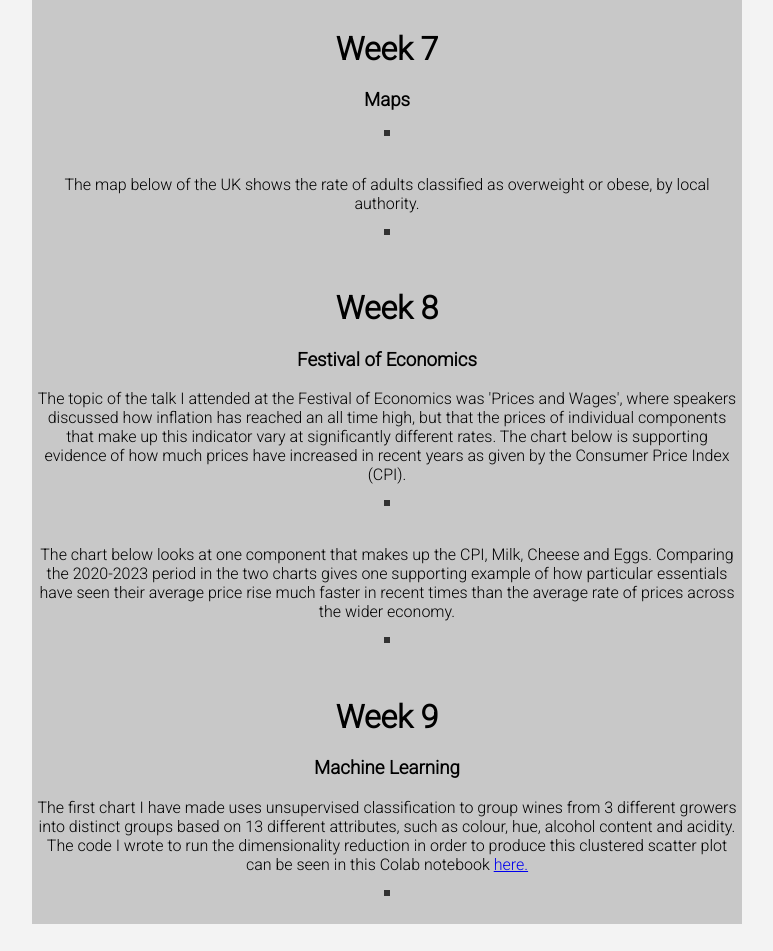
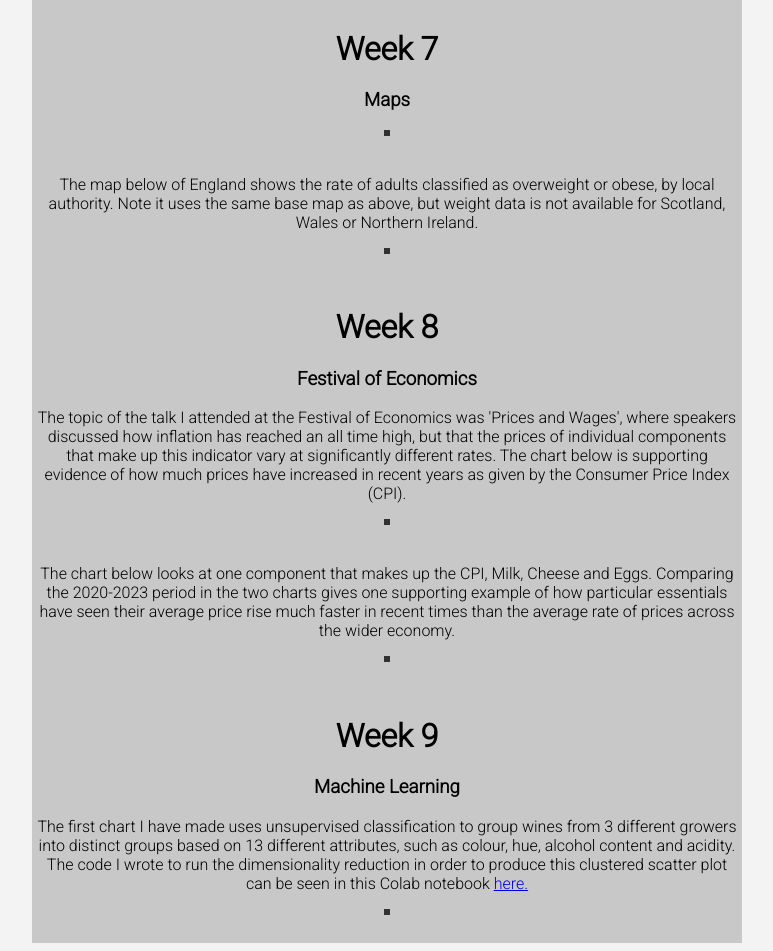
Before and after one commit to jesme00/jesme00.github.io, a plain HTML site: page homeworkportfolio.html in a window 1280 px wide. Shown: the part 3331-4282 px from the top of the page, without its empty margins (253-1026 px from the left). Drawn offline with Linux system fonts and the light colour scheme; a script that the page names is missing.

Commit message:
Update homeworkportfolio.html

```diff
--- a/homeworkportfolio.html
+++ b/homeworkportfolio.html
@@ -98,7 +98,7 @@
         <h1>Week 7</h1>
         <h3>Maps</h3>
         <div class="chart" id="Chart17"></div>
-        <p>The map below of the UK shows the rate of adults classified as overweight or obese, by local authority.</p>
+        <p>The map below of England shows the rate of adults classified as overweight or obese, by local authority. Note it uses the same base map as above, but weight data is not available for Scotland, Wales or Northern Ireland.</p>
         <div class="chart" id="Chart18"></div>
 
 </div>
```
